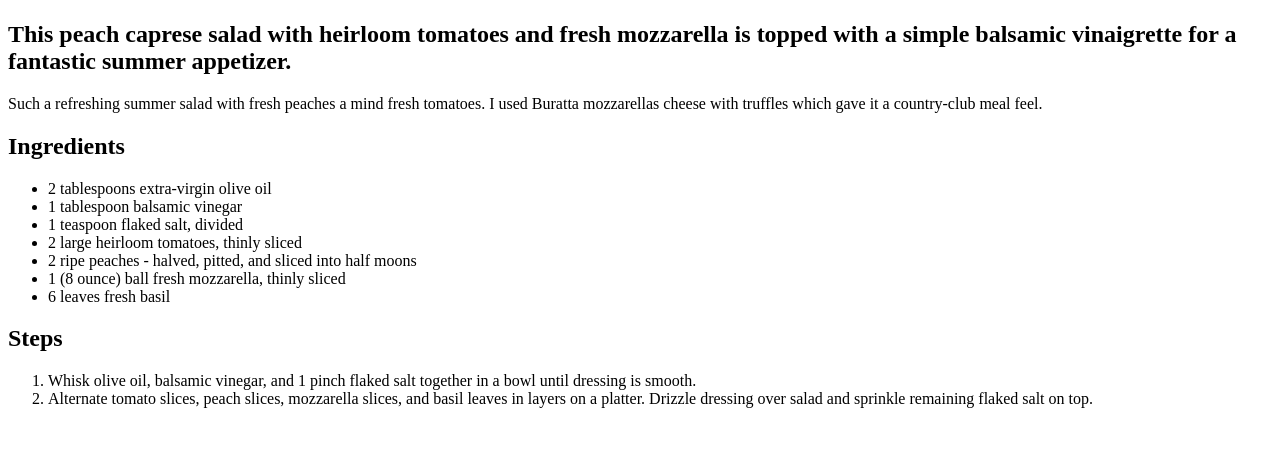
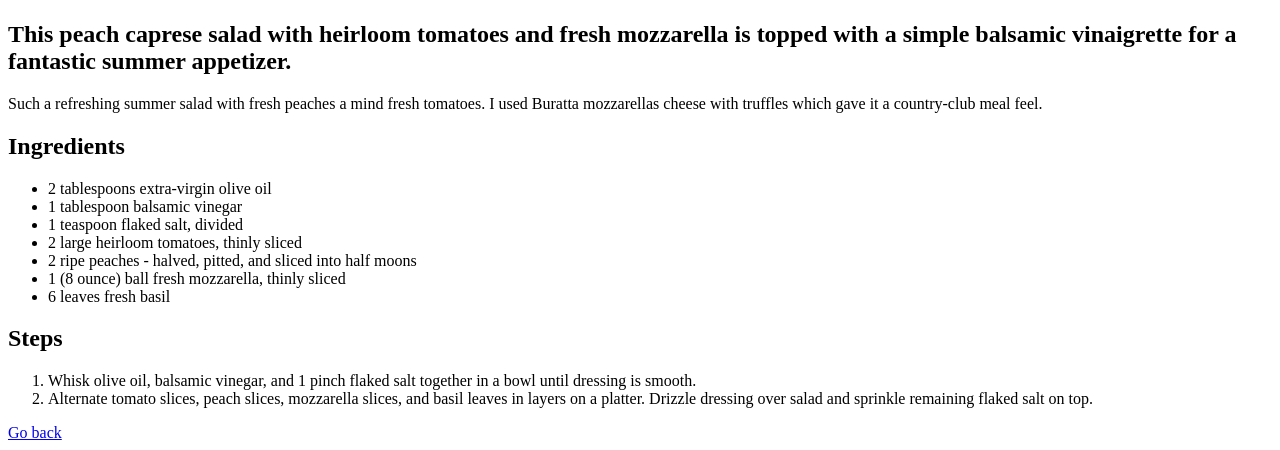
Before and after one commit to funkfreak22/odin-recipes, a plain HTML site: page recipes/caprese.html in a window 1280 px wide. Shown: the part 383-833 px from the top of the page. Before the commit the page ends 807 px from the top, so only its background shows below. Drawn offline with Linux system fonts and the light colour scheme.

Commit message:
Add go back to index in caprese html

```diff
--- a/recipes/caprese.html
+++ b/recipes/caprese.html
@@ -33,5 +33,7 @@
             <li>Alternate tomato slices, peach slices, mozzarella slices, and basil leaves in layers on a platter.
                 Drizzle dressing over salad and sprinkle remaining flaked salt on top.</li>
         </ol>
+
+        <a href="../index.html">Go back</a>
     </body>
 </html>
```
